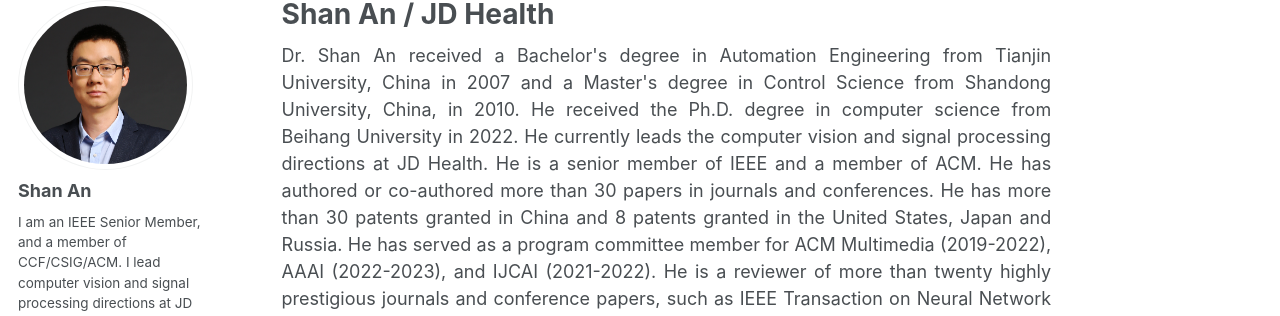
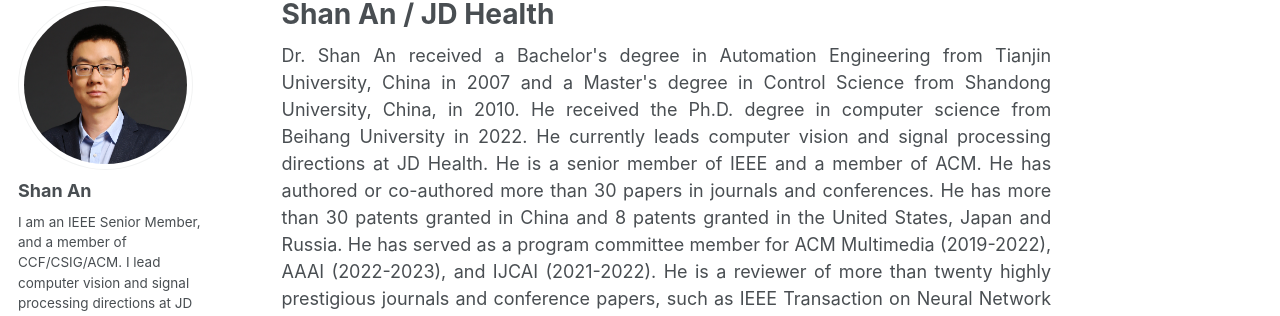
Before and after one commit to anshan-XR-ROB/anshan-XR-ROB.github.io, a Jekyll site: the page built from _pages/about.md, in a window 1280 px wide and 900 px high. Shown: the part 118-434 px from the top of the window. Built offline with Jekyll 4.4.1, drawn with Linux system fonts in a browser that asks for light colours; some web fonts are replaced; some of the changed text lies outside the part shown.

Commit message:
Create about.md

```diff
--- a/_pages/about.md
+++ b/_pages/about.md
@@ -8,7 +8,7 @@
   - /about.html
 ---
 
-<p align="justify">Dr. Shan An received a Bachelor's degree in Automation Engineering from Tianjin University, China in 2007 and a Master's degree in Control Science from Shandong University, China, in 2010. He received the Ph.D. degree in computer science from Beihang University in 2022. He currently leads the computer vision and signal processing directions at JD Health. He is a senior member of IEEE and a member of ACM. He has authored or co-authored more than 30 papers in journals and conferences. He has more than 30 patents granted in China and 8 patents granted in the United States, Japan and Russia. He has served as a program committee member for ACM Multimedia (2019-2022), AAAI (2022-2023), and IJCAI (2021-2022). He is a reviewer of more than twenty highly prestigious journals and conference papers, such as IEEE Transaction on Neural Network and Learning Systems, IEEE Transaction on Multimedia, and Pattern Recognition, CVPR, ICCV, etc. His research interests include image segmentation and retrieval, visual SLAM in robotics and AR.</p>
+<p align="justify">Dr. Shan An received a Bachelor's degree in Automation Engineering from Tianjin University, China in 2007 and a Master's degree in Control Science from Shandong University, China, in 2010. He received the Ph.D. degree in computer science from Beihang University in 2022. He currently leads computer vision and signal processing directions at JD Health. He is a senior member of IEEE and a member of ACM. He has authored or co-authored more than 30 papers in journals and conferences. He has more than 30 patents granted in China and 8 patents granted in the United States, Japan and Russia. He has served as a program committee member for ACM Multimedia (2019-2022), AAAI (2022-2023), and IJCAI (2021-2022). He is a reviewer of more than twenty highly prestigious journals and conference papers, such as IEEE Transaction on Neural Network and Learning Systems, IEEE Transaction on Multimedia, and Pattern Recognition, CVPR, ICCV, etc. His research interests include image segmentation and retrieval, visual SLAM in robotics and AR.</p>
 
 Current Research Interests
 ======
```
